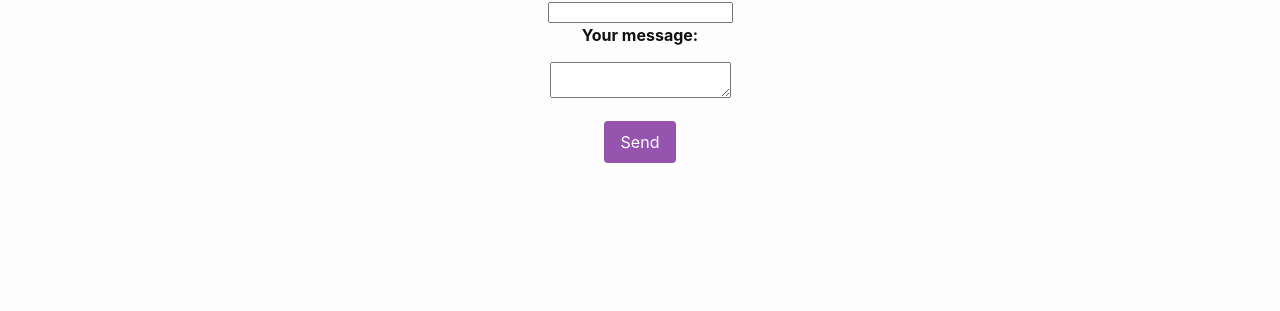
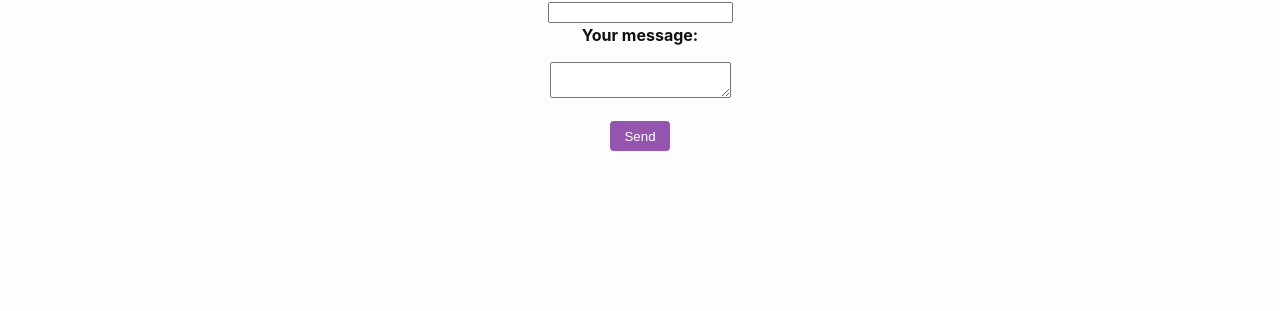
Before and after one commit to na-code/na-site, a Jekyll site: the page built from pages/contact.html, in a window 1280 px wide. Shown: the part 240-551 px from the top of the page. Built offline with Jekyll 4.4.1, drawn with Linux system fonts in a browser that asks for light colours.

Commit message:
Update main.scss

```diff
--- a/assets/main.scss
+++ b/assets/main.scss
@@ -3,21 +3,6 @@
 ---
 
 @import "minima";
-
-@mixin button-reset {
-  padding: 0;
-  border: none;
-  font: inherit;
-  color: inherit;
-  background-color: transparent;
-  cursor: pointer;
-}
-
-.my-custom-button {
-  @include button-reset;
-  padding: 10px;
-  background-color: skyblue;
-}
 
 .my-custom-button {
   /* default for <button>, but useful for <a> */
```
